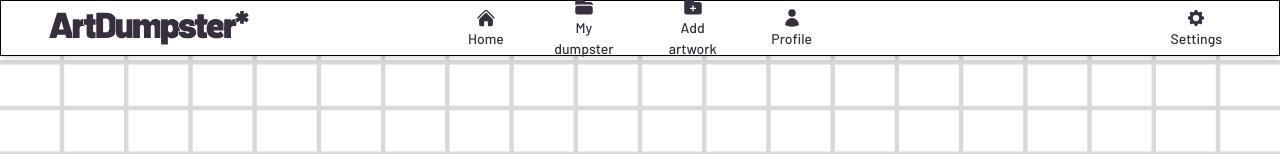
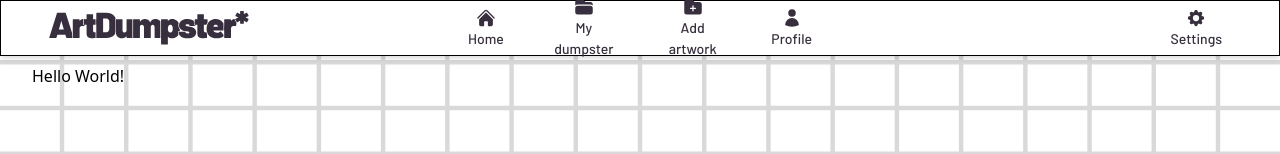
Before and after one commit to JaeYangLee/artdump-gallery-for-creatives, a React (Vite) app in the folder artdump-gallery-for-creatives/: page / in a window 1280 px wide. Shown: the top 154 px of the page. Built offline with nearby package versions, Linux system fonts and the light colour scheme.

Commit message:
Small tweaks on ArtDumpsterMyDumpsterPage.jsx

```diff
--- a/artdump-gallery-for-creatives/src/pages/ArtDumpsterMyDumpsterPage.jsx
+++ b/artdump-gallery-for-creatives/src/pages/ArtDumpsterMyDumpsterPage.jsx
@@ -8,7 +8,7 @@ function ArtDumpsterMyDumpsterPage() {
       <div>
         <ArtDumpNavBar />
       </div>
-      <div></div>
+      <div className="pl-8 pt-[64px]">Hello World!</div>
       <div></div>
       {/* Grid Background SVG */}
       <img
```
